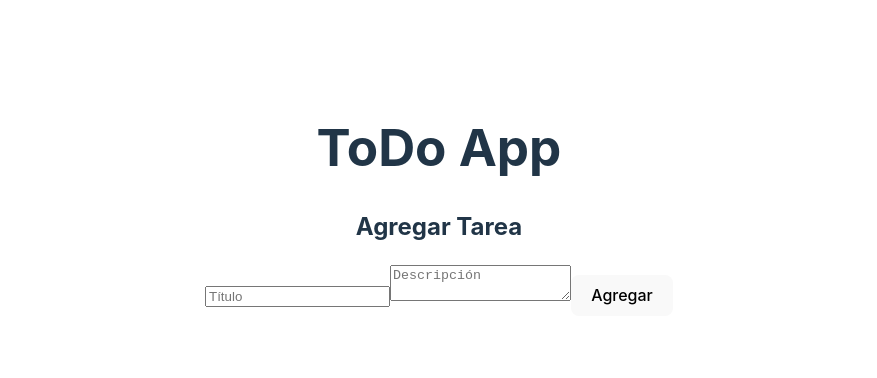
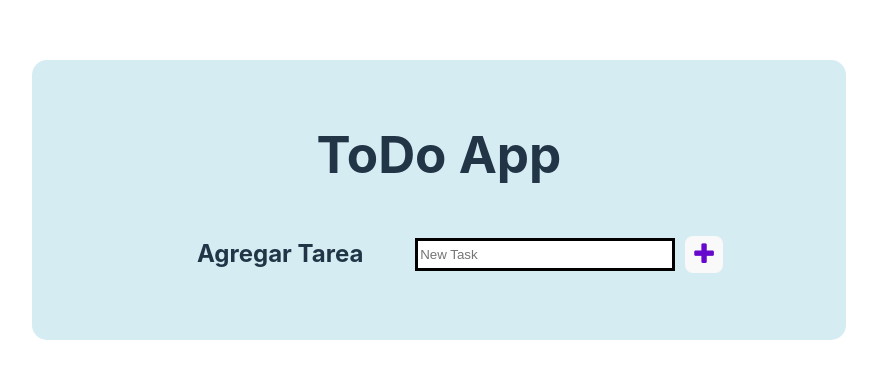
Before and after one commit to TomasRicaurte/my-react-task-list, a React (Vite) app: page / in a window 1280 px wide. Shown: the part 200-578 px from the top of the page, without its empty margins (201-1078 px from the left). Built offline with nearby package versions, Linux system fonts and the light colour scheme.

Commit message:
Lista de tareas con CSS y botones funcionales para las acciones

```diff
--- a/src/App.css
+++ b/src/App.css
@@ -3,4 +3,141 @@
   margin: 0 auto;
   padding: 2rem;
   text-align: center;
+  background-color: color-mix(in srgb, lightblue 50%, white 50%);
+  border-radius: 15px;;
+
 }
+
+.agregar{
+  display: flex;
+  color: rgb(103, 8, 205);
+  padding: 5px 8px;
+  font-size: 25px;
+  align-items: center;
+}
+
+.save{
+  display: flex;
+  color: black;
+  padding: 5px 8px;
+  font-size: 25px;
+  align-items: center;
+}
+
+.AddTask{
+  width: 750px;
+  gap: 10px;
+  display: flex;
+  align-items: center ;
+  justify-content: center;
+}
+
+.TitleAdd{
+  width: 250px;
+}
+
+.TaskNew{
+  border: solid;
+  width: 250px;
+  height: 25px;
+}
+
+.oneTask{
+  display: flex;
+  flex-direction: row;
+  border-radius: 15px;
+  justify-content: space-around;
+  row-gap: 10px;
+  align-items: center;
+}
+
+.taskTitle{
+  display: flex;
+  border: solid;
+  border-radius: 15px;
+  width: 400px;
+  height: 35px;
+  overflow: auto;
+  justify-content: center;
+  align-items: center;
+}
+
+.delete{
+  display: flex;
+  border: none;
+  height: 30px;
+  color: rgb(255, 0, 0);
+  padding: 12px 12px;
+  font-size: 25px;
+  cursor: pointer;
+  align-items: center;
+}
+
+.edit{
+  display: flex;
+  color: rgb(0, 0, 0);
+  height: 30px;
+  padding: 12px 12px;
+  font-size: 25px;
+  cursor: pointer;
+  align-items: center;
+}
+
+.switch {
+  position: relative;
+  display: inline-block;
+  width: 52px;
+  height: 30px;
+}
+
+.switch input {
+  opacity: 0;
+  width: 0;
+  height: 0;
+}
+
+.slider {
+  position: absolute;
+  cursor: pointer;
+  top: 0;
+  left: 0;
+  right: 0;
+  bottom: 0;
+  background-color: #d80505;
+  -webkit-transition: .4s;
+  transition: .4s;
+}
+
+.slider:before {
+  position: absolute;
+  content: "";
+  height: 22px;
+  width: 22px;
+  left: 2px;
+  bottom: 4px;
+  background-color: white;
+  -webkit-transition: .4s;
+  transition: .4s;
+}
+
+input:checked + .slider {
+  background-color: #04cb04;
+}
+
+input:focus + .slider {
+  box-shadow: 0 0 1px #2196F3;
+}
+
+input:checked + .slider:before {
+  -webkit-transform: translateX(26px);
+  -ms-transform: translateX(26px);
+  transform: translateX(26px);
+}
+
+.slider.round {
+  border-radius: 30px;
+}
+
+.slider.round:before {
+  border-radius: 50%;
+}
--- a/src/App.jsx
+++ b/src/App.jsx
@@ -1,5 +1,5 @@
 import './App.css';
-import TaskList from './TaskList';
+import TaskList from './Componentes/TaskList';
 
 function App() {
   return (
--- /dev/null
+++ b/src/Componentes/TaskItem.jsx
@@ -0,0 +1,19 @@
+import React from "react";
+
+function TaskItem({ task, onDelete, onEdit }) {
+
+  return (
+    <li className="oneTask">
+      <link rel="stylesheet" href="https://cdnjs.cloudflare.com/ajax/libs/font-awesome/4.7.0/css/font-awesome.min.css"></link>
+      <label className="switch">
+        <input type="checkbox" />
+        <span className="slider round"></span>
+      </label>
+      <h4 className="taskTitle">{task.title}</h4>
+      <button onClick={onDelete} className="delete"><i class="fa fa-trash"/></button>
+      <button onClick={onEdit} className="edit" ><i class="fa fa-pencil"/></button>
+    </li>
+  );
+}
+
+export default TaskItem;
--- /dev/null
+++ b/src/Componentes/TaskList.jsx
@@ -0,0 +1,85 @@
+import React, { useState, useEffect } from "react";
+import TaskItem from "./TaskItem";
+
+function TaskList() {
+  const [tasks, setTasks] = useState([]);
+  const [newTask, setNewTask] = useState({
+    title: "",
+    description: "",
+    completed: false,
+  });
+  const [editIndex, setEditIndex] = useState(null);
+
+  useEffect(() => {
+    const storedTasks = localStorage.getItem("tasks");
+    if (storedTasks) {
+      setTasks(JSON.parse(storedTasks));
+    }
+  }, []);
+
+  useEffect(() => {
+    localStorage.setItem("tasks", JSON.stringify(tasks));
+  }, [tasks]);
+
+  const addTask = () => {
+    if (newTask.title.trim() !== "") {
+      setTasks([...tasks, newTask]);
+      setNewTask({ title: "", description: "", completed: false });
+    }
+  };
+
+  const deleteTask = (index) => {
+    const updatedTasks = tasks.filter((_, i) => i !== index);
+    setTasks(updatedTasks);
+  };
+
+  const editTask = (index) => {
+    setEditIndex(index);
+    setNewTask(tasks[index]);
+  };
+
+  const saveTask = () => {
+    if (newTask.title.trim() !== "") {
+      const updatedTasks = [...tasks];
+      updatedTasks[editIndex] = newTask;
+      setTasks(updatedTasks);
+      setEditIndex(null);
+      setNewTask({ title: "", description: "", completed: false });
+    }
+  };
+
+  return (
+    <div className="TaskList">
+            <link rel="stylesheet" href="https://cdnjs.cloudflare.com/ajax/libs/font-awesome/4.7.0/css/font-awesome.min.css"></link>
+      <div className="AddTask">
+        <h2 className="TitleAdd">Agregar Tarea</h2>
+        <input
+          className="TaskNew"
+          type="text"
+          placeholder="New Task"
+          value={newTask.title}
+          onChange={(e) => setNewTask({ ...newTask, title: e.target.value })}
+        />
+        {editIndex !== null ? (
+          <button onClick={saveTask} className="save"><i class="fa fa-save"/></button>
+        ) : (
+          <button onClick={addTask} className="agregar">
+            <i class="fa fa-plus"/>
+          </button>
+        )}
+      </div>
+      <ul className="Task">
+        {tasks.map((task, index) => (
+          <TaskItem
+            key={index}
+            task={task}
+            onDelete={() => deleteTask(index)}
+            onEdit={() => editTask(index)}
+          />
+        ))}
+      </ul>
+    </div>
+  );
+}
+
+export default TaskList;
--- a/src/TaskItem.jsx
+++ /dev/null
@@ -1,15 +0,0 @@
-import React from 'react';
-
-function TaskItem({ task, onDelete, onEdit }) {
-  return (
-    <li>
-      <h4>{task.title}</h4>
-      <p>{task.description}</p>
-      <button onClick={onDelete}>Eliminar</button>
-      <button onClick={onEdit}>Editar</button>
-      {/* <button onClick>Completo</button> */}
-    </li>
-  );
-}
-
-export default TaskItem;
--- a/src/TaskList.jsx
+++ /dev/null
@@ -1,82 +0,0 @@
-import React, { useState, useEffect } from 'react';
-import TaskItem from './TaskItem';
-
-function TaskList() {
-  const [tasks, setTasks] = useState([]);
-  const [newTask, setNewTask] = useState({ title: '', description: '', completed: false });
-  const [editIndex, setEditIndex] = useState(null);
-
-  useEffect(() => {
-    const storedTasks = localStorage.getItem('tasks');
-    if (storedTasks) {
-      setTasks(JSON.parse(storedTasks));
-    }
-  }, []);
-
-  useEffect(() => {
-    localStorage.setItem('tasks', JSON.stringify(tasks));
-  }, [tasks]);
-
-  const addTask = () => {
-    if (newTask.title.trim() !== '') {
-      setTasks([...tasks, newTask]);
-      setNewTask({ title: '', description: '', completed: false });
-    }
-  };
-
-  const deleteTask = (index) => {
-    const updatedTasks = tasks.filter((_, i) => i !== index);
-    setTasks(updatedTasks);
-  };
-
-  const editTask = (index) => {
-    setEditIndex(index);
-    setNewTask(tasks[index]);
-  };
-
-  const saveTask = () => {
-    if (newTask.title.trim() !== '') {
-      const updatedTasks = [...tasks];
-      updatedTasks[editIndex] = newTask;
-      setTasks(updatedTasks);
-      setEditIndex(null);
-      setNewTask({ title: '', description: '', completed: false });
-    }
-  };
-
-  return (
-    <div className='TaskList'>
-      <ul className='Task'>
-        {tasks.map((task, index) => (
-          <TaskItem
-            key={index}
-            task={task}
-            onDelete={() => deleteTask(index)}
-            onEdit={() => editTask(index)}
-          />
-        ))}
-      </ul>
-      <div className="AddTask">
-        <h2>Agregar Tarea</h2>
-        <input
-          type="text"
-          placeholder="Título"
-          value={newTask.title}
-          onChange={(e) => setNewTask({ ...newTask, title: e.target.value })}
-        />
-        <textarea
-          placeholder="Descripción"
-          value={newTask.description}
-          onChange={(e) => setNewTask({ ...newTask, description: e.target.value })}
-        />
-        {editIndex !== null ? (
-          <button onClick={saveTask}>Guardar Cambios</button>
-        ) : (
-          <button onClick={addTask}>Agregar</button>
-        )}
-      </div>
-    </div>
-  );
-}
-
-export default TaskList;
```
